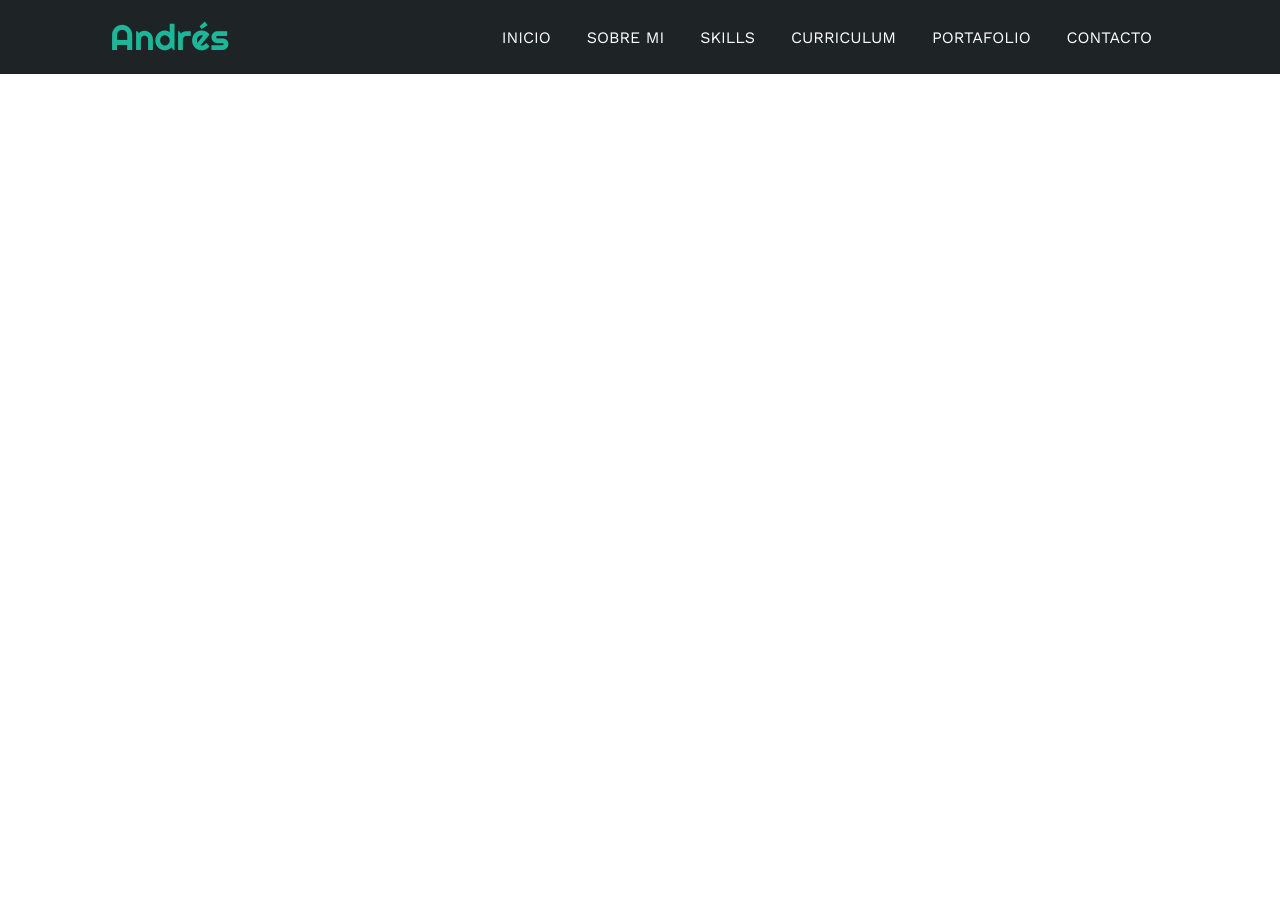
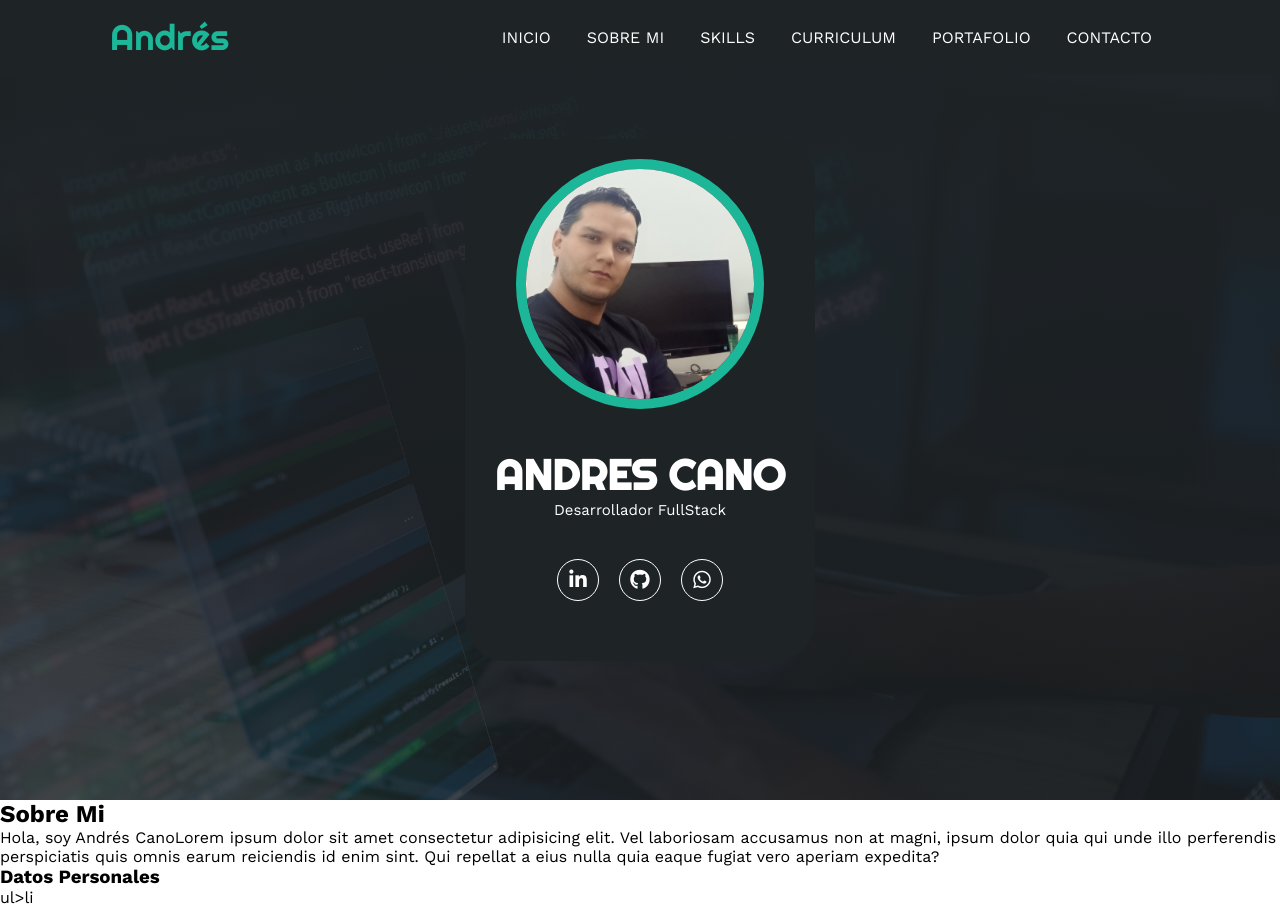
Before and after one commit to devrave/Portafolio_devrave, a plain HTML site: page index.html in a window 1280 px wide. Before the commit the page ends 800 px from the top, so only its background shows below. Drawn offline with nearby package versions, Linux system fonts and the light colour scheme.

Commit message:
feat: add start and about me section

```diff
--- a/index.html
+++ b/index.html
@@ -10,7 +10,6 @@
     <title>Portafolio</title>
     <link rel="stylesheet" href="./style.css">
 </head>
-
 <body>
     <!-- MENU ENCABEZADO -->
     <div class="contenedor-header">
@@ -33,7 +32,42 @@
             </div>
         </header>
     </div>
+    <!-- SECCION INICIO -->
+    <section id="inicio" class="inicio">
+        <div class="contenido-banner">
+            <div class="contenedor-img">
+                <figure>
+                    <img  class="img" src="./assets/AndresCanoProfile.jpg" alt="">
+                </figure>
+            </div>
+            <h1>ANDRES CANO</h1>
+            <h2>Desarrollador FullStack</h2>
+            <div class="redes">
+                <a href="#"><i class="fa-brands fa-linkedin-in"></i></a>
+                <a href="#"><i class="fa-brands fa-github"></i></a>
+                <a href="#"><i class="fa-brands fa-whatsapp"></i></a>
+            </div>
+        </div>
+    </section>
+    <!-- SECCION SOBRE MI -->
+     <section id="sobremi" class="sobremi">
+        <div class="contenido-seccion">
+            <h2>Sobre Mi</h2>
+            <p><span>Hola, soy Andrés Cano</span>Lorem ipsum dolor sit amet consectetur adipisicing elit. Vel laboriosam accusamus non at magni, ipsum dolor quia qui unde illo perferendis perspiciatis quis omnis earum reiciendis id enim sint. Qui repellat a eius nulla quia eaque fugiat vero aperiam expedita?</p>
+            <div class="fila">
+                <!-- datos personales -->
+                 <div class="col">
+                    <h3>Datos Personales</h3>
+                    ul>li
+                 </div>
+                 <!-- Intereses -->
+                 <div class="col">
 
+
+                 </div>
+            </div>
+        </div>
+     </section>
 
 
 
--- a/style.css
+++ b/style.css
@@ -68,3 +68,66 @@ html{
     cursor: pointer;
     display: none;
 }
+/* SECCION INICIO */
+.inicio{
+   background: linear-gradient(to top, rgba(30,35,38,.8), rgba(30,35,38,1)),url(./assets/background.jpg);
+   background-size: cover;
+   height: 100vh;
+   color: var(--color-tertiary);
+   display: flex;
+   align-items: center;
+}
+
+.inicio .contenido-banner{
+    padding: 20px;
+    background-color: var(--color-primary);
+    max-width: 350px;
+    margin: auto;
+    text-align:center;
+    border-radius: 40px;
+}
+
+.inicio .contenido-banner img{
+    margin-top: 40px;
+    border: 10px solid var(--color-secondar);
+    display: block;
+    width: 80%;
+    margin: auto;
+    border-radius: 100%;
+}
+.inicio .contenido-banner h1{
+    margin-top: 40px;
+    font-size: 42px;
+    font-family: 'Righteous';
+}
+
+.inicio .contenido-banner h2{
+    font-size: 15px;
+    font-weight: normal;
+}
+
+.inicio .contenido-banner .redes{
+    display: flex;
+    gap:10px;
+    justify-content: center;
+}
+.inicio .contenido-banner .redes a{
+    color: var(--color-tertiary);
+    display: flex;
+    align-items: center;
+    justify-content: center;
+    border: 1px solid var(--color-tertiary);
+    border-radius: 100%;
+    width: 42px;
+    height: 42px;
+    text-decoration: none;
+    margin: 40px 5px;
+    font-size: 20px;
+    transition: .3s;
+    }
+
+.inicio .contenido-banner .redes a:hover{
+    background-color: var(--color-secondar);
+    transition: .6s;
+
+}
```
Also changed, not shown: assets/background.jpg (added).
